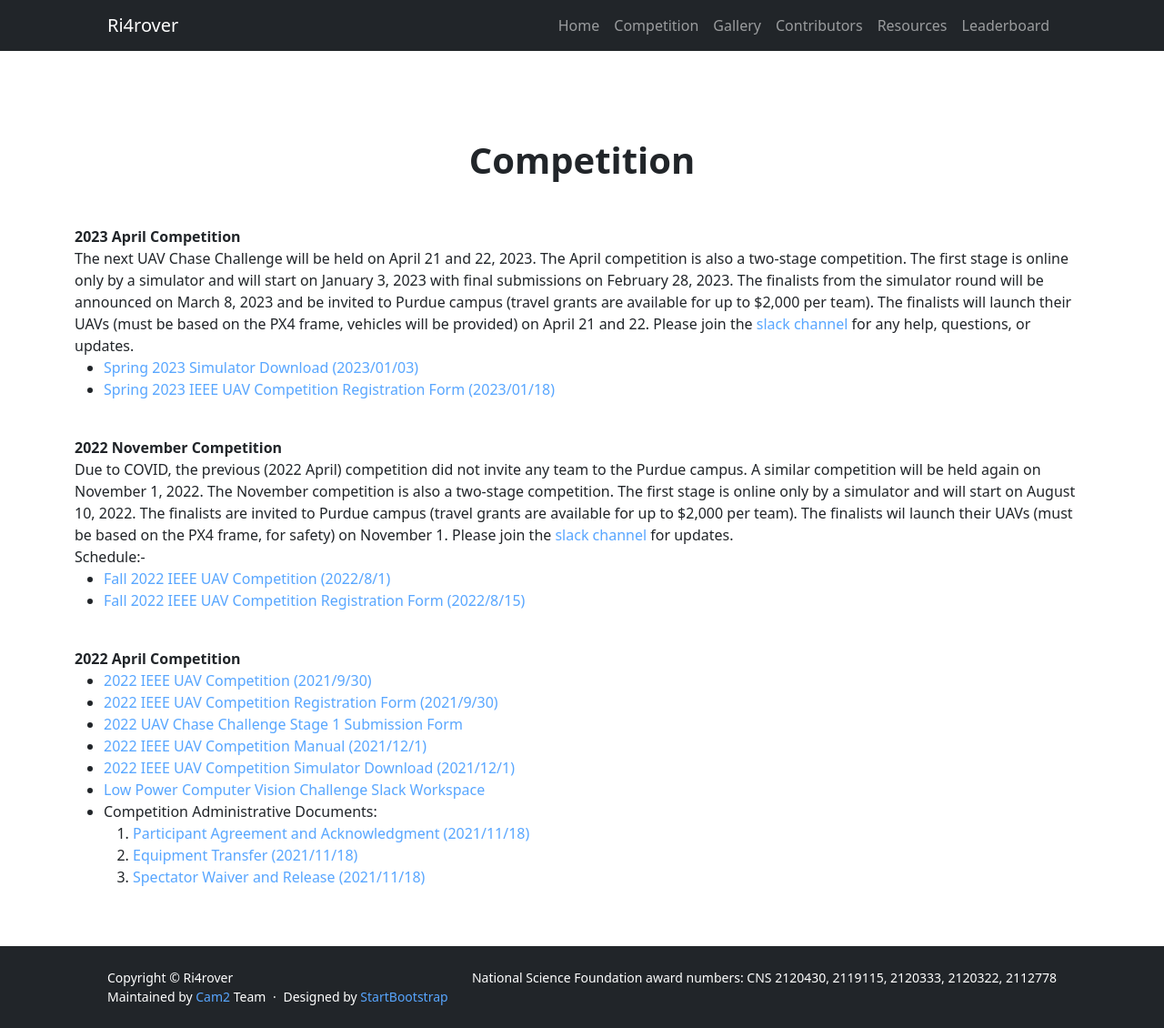
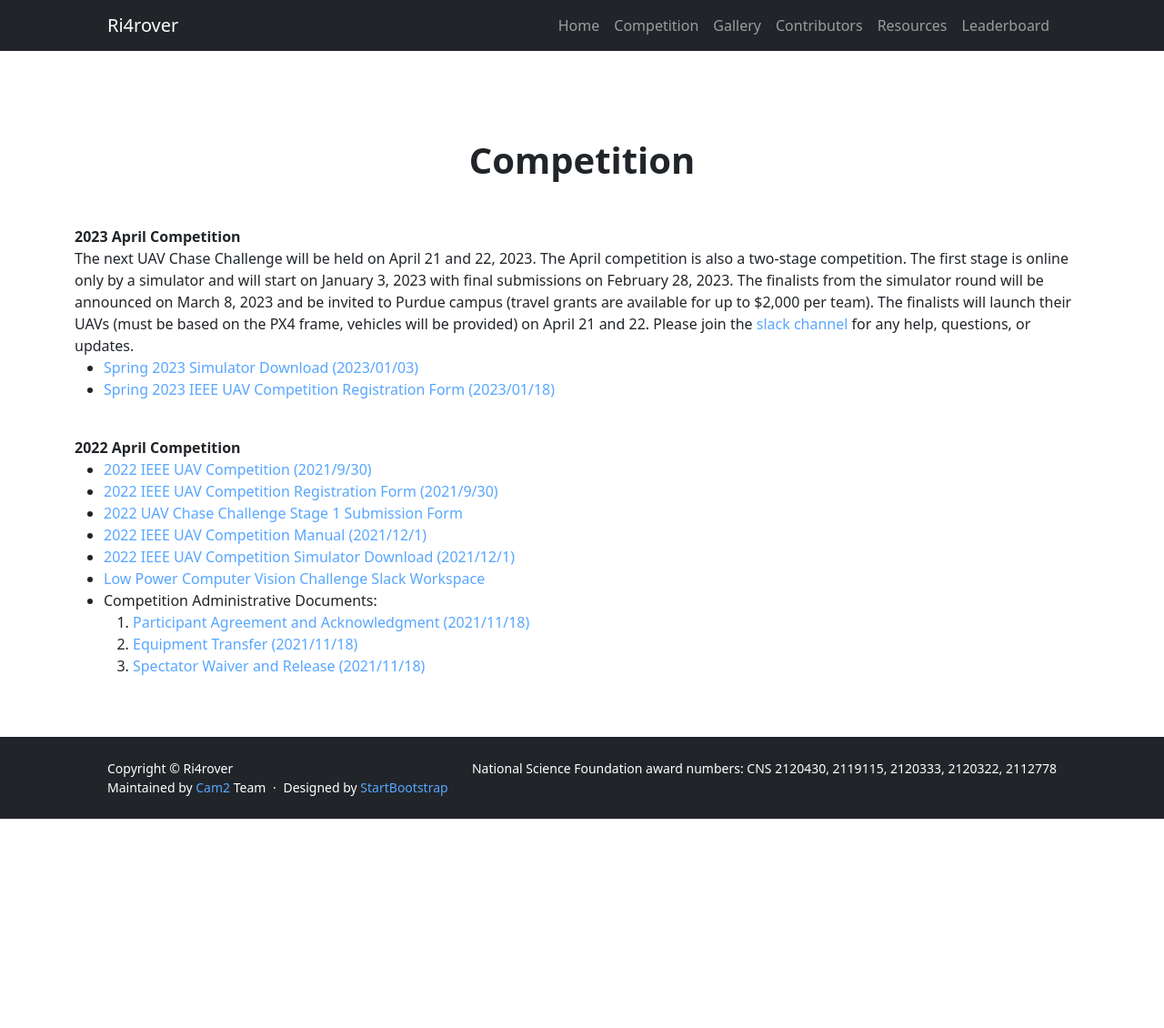
Before and after one commit to OliverQiang/Ri4rover, a Jekyll site: the page built from _pages/competition.html, in a window 1280 px wide. Shown: the whole page at 91% size. Built offline with Jekyll 4.4.1, drawn with Linux system fonts in a browser that asks for light colours; after the commit the page ends 900 px from its top, so only the background shows below that.

Commit message:
deleted november 2022 competition

```diff
--- a/_pages/competition.html
+++ b/_pages/competition.html
@@ -28,7 +28,7 @@ title: Ri4rover
         </li>
     </ul>
     <br>
-      <b>2022 November Competition</b> <br>
+     <!-- <b>2022 November Competition</b> <br>
         Due to COVID, the previous
       (2022 April) competition did not invite any team to the Purdue
       campus. A similar competition will be held again on November 1,
@@ -50,17 +50,16 @@ title: Ri4rover
             <li>
                <a href="https://forms.gle/qCVPkJTameZhGfeU6">Fall 2022 IEEE UAV Competition Registration Form (2022/8/15)</a>
             </li>
-        <!--    <li>
+            <li>
                 <a href="https://github.com/jgoppert/auav_f22">Fall 2022 IEEE UAV Competition Simulator Download (2022/9/1)</a>
             </li>
 
               <li>
                 <a href="https://drive.google.com/file/d/1pzRocIuenpwbT0Yhdkmk-wXx2F29YgtY/view?usp=sharing">Fall 2022 IEEE UAV Competition Simulator Tutorial (2022/9/1)</a>
             </li>
-        -->
           </ul>
      <br>
-
+        -->
       <b>2022 April Competition</b>
         <ul>
             <li>
```
